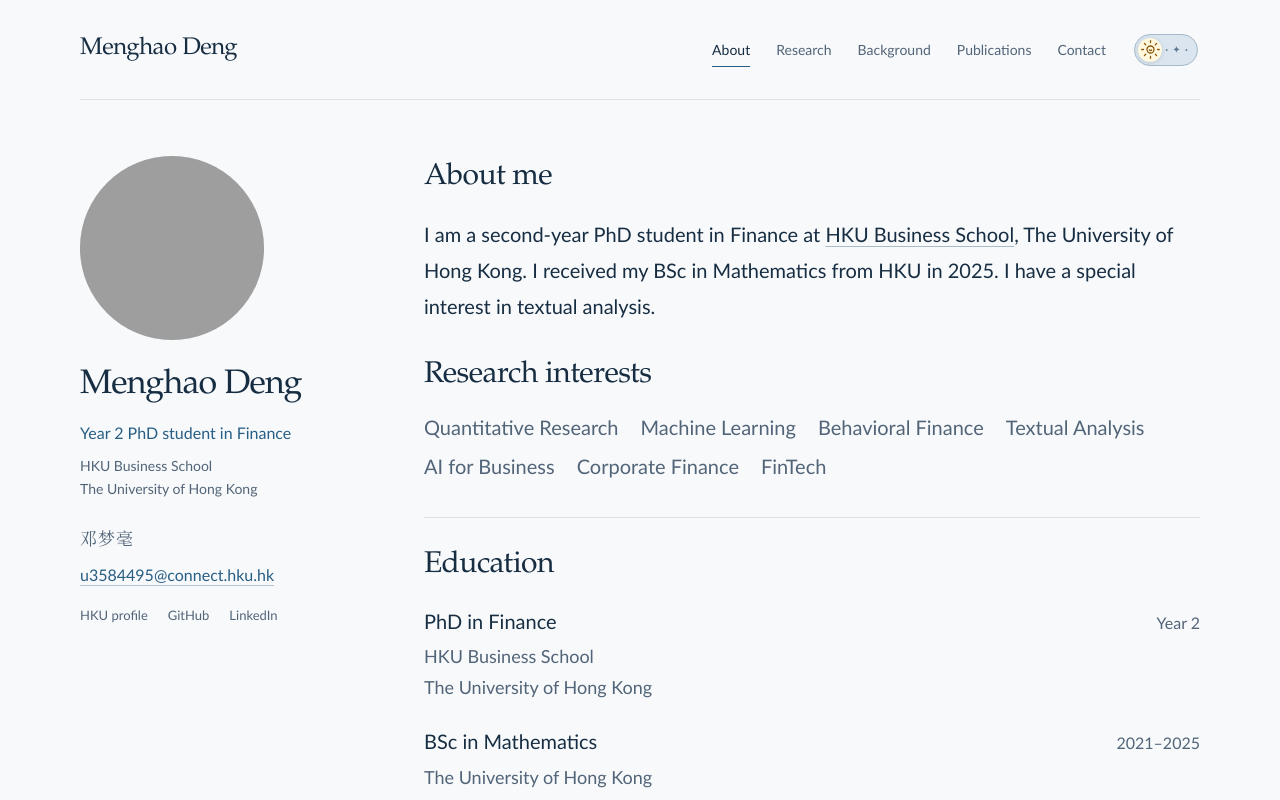
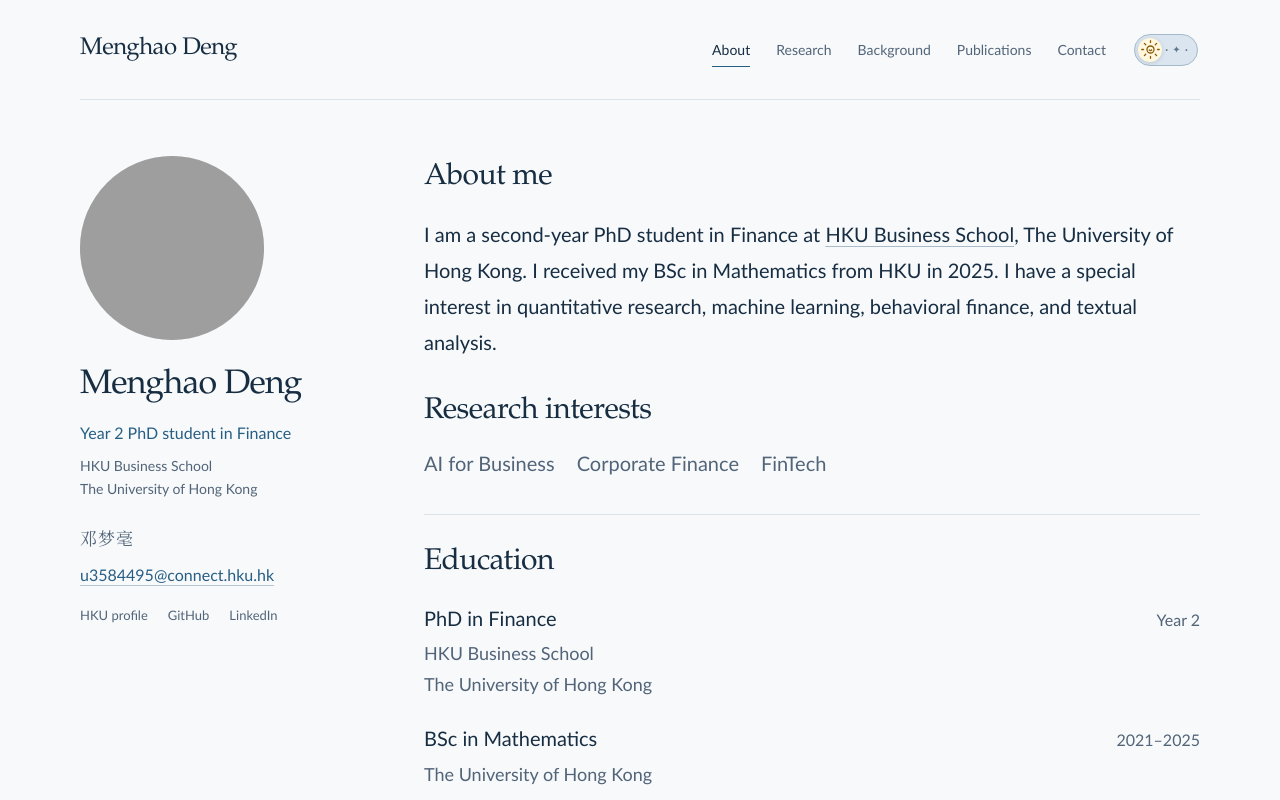
Before and after one commit to MenghaoDeng/menghaodeng.github.io, a plain HTML site: page index.html in a window 1280 px wide. Shown: the top 800 px of the page. Drawn offline with Linux system fonts and the light colour scheme; grey boxes are pictures that could not be loaded.

Commit message:
Move special interests into About me and restore research fields
Updated the description meta tag to include additional research interests.

```diff
--- a/index.html
+++ b/index.html
@@ -5,7 +5,7 @@
     <meta name="viewport" content="width=device-width, initial-scale=1">
     <meta name="color-scheme" content="light dark">
     <title>Menghao Deng | Year 2 Finance PhD Student, HKU Business School</title>
-    <meta name="description" content="Menghao Deng is a Year 2 PhD student in Finance at HKU Business School, The University of Hong Kong, with a special interest in textual analysis.">
+    <meta name="description" content="Menghao Deng is a Year 2 PhD student in Finance at HKU Business School, The University of Hong Kong, with a special interest in quantitative research, machine learning, behavioral finance, and textual analysis.">
     <meta name="theme-color" content="#f7f9fb">
     <meta property="og:type" content="website">
     <meta property="og:title" content="Menghao Deng | HKU Business School">
@@ -94,16 +94,12 @@
         <div class="academic-content">
           <section class="about-section" id="about" aria-labelledby="about-heading">
             <h2 id="about-heading">About me</h2>
-            <p class="introduction">I am a second-year PhD student in Finance at <a href="https://www.hkubs.hku.hk/">HKU Business School</a>, The University of Hong Kong. I received my BSc in Mathematics from HKU in 2025. I have a special interest in textual analysis.</p>
+            <p class="introduction">I am a second-year PhD student in Finance at <a href="https://www.hkubs.hku.hk/">HKU Business School</a>, The University of Hong Kong. I received my BSc in Mathematics from HKU in 2025. I have a special interest in quantitative research, machine learning, behavioral finance, and textual analysis.</p>
           </section>
 
           <section class="research-section" id="research" aria-labelledby="research-heading">
             <h2 id="research-heading">Research interests</h2>
             <ul class="interest-list">
-              <li>Quantitative Research</li>
-              <li>Machine Learning</li>
-              <li>Behavioral Finance</li>
-              <li>Textual Analysis</li>
               <li>AI for Business</li>
               <li>Corporate Finance</li>
               <li>FinTech</li>
```
